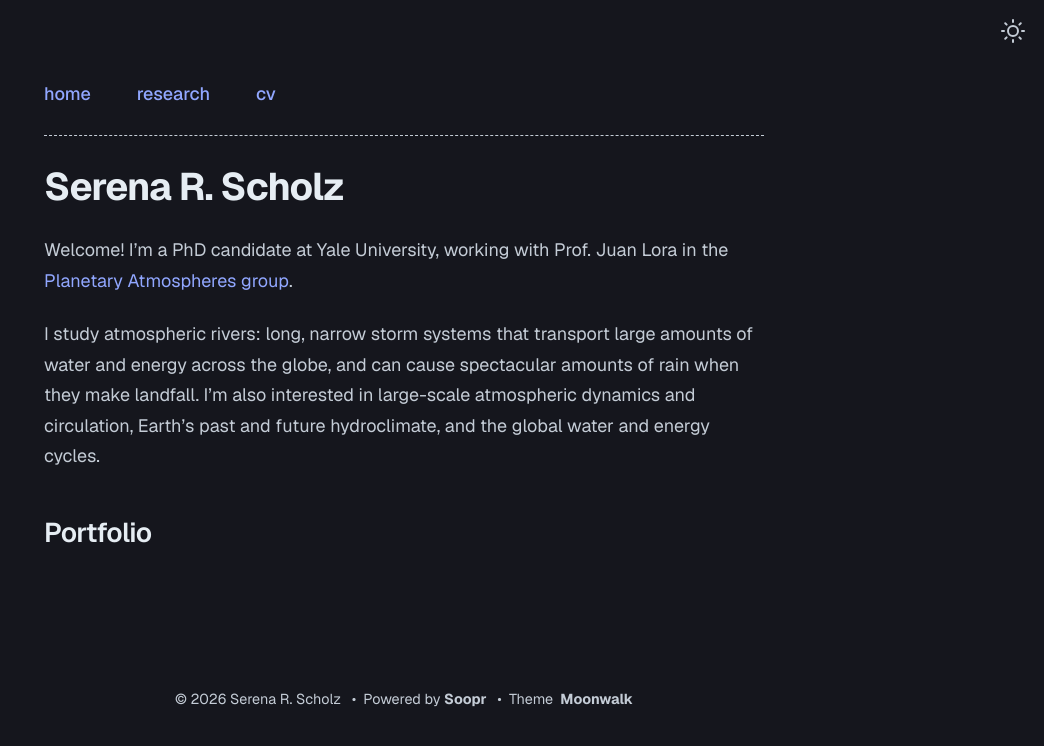
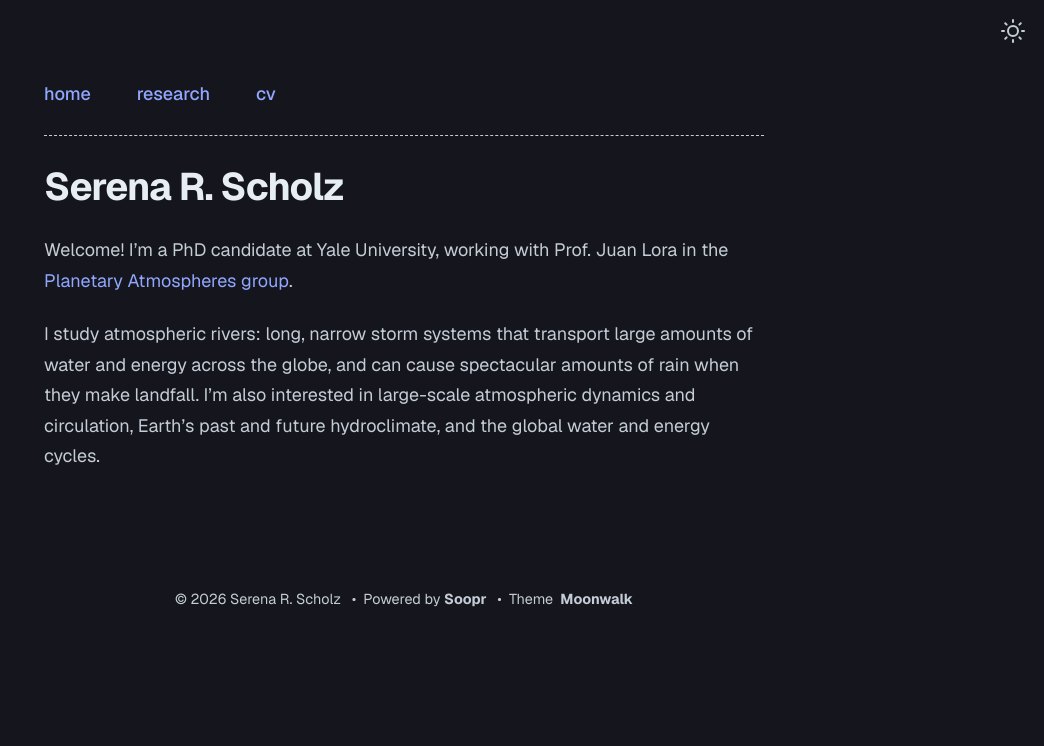
Before and after one commit to serenarscholz/serenarscholz.github.io, a Jekyll site: the page built from index.md, in a window 1280 px wide. Shown: the top 746 px of the page, without its empty margins (236-1280 px from the left). Built offline with Jekyll 4.4.1, drawn with Linux system fonts in a browser that asks for light colours.

Commit message:
Update _config.yml

```diff
--- a/_config.yml
+++ b/_config.yml
@@ -18,13 +18,13 @@ theme_config:
   show_footer: false # show footer links in home page,add in _data/home.yml
   show_copyright: true # show copyright notice in footer
   # following keys are using to create home layout
-  show_projects: true # show projects as cards, add in _data/home.yml
+  show_projects: false # show projects as cards, add in _data/home.yml
   show_blog: false # show blog posts added in _posts
   show_old_projects: false # show old projects as cards, add in _data/home.yml
   show_misc_list: false # show generic vertical list for misc details, add _data/home.yml
   show_reading_time: false # show number of words and reading time in the blog posts
-  show_tags: true # show tags in a blog posts
-  show_code_copy: true # show copy button on code blocks
+  show_tags: false # show tags in a blog posts
+  show_code_copy: false # show copy button on code blocks
   show_progress_bar: false # show reading progress bar on posts
   show_back_to_top: true # show back-to-top button
   show_post_nav: true # show prev/next links on posts
@@ -33,8 +33,8 @@ theme_config:
   show_link_previews: true # show preview cards when hovering internal post links
   # options for "home" page
   home:
-    title_projects: Portfolio
-    title_misc_list: Details
+    title_projects:
+    title_misc_list:
     title_blog:
     title_old_projects:
 
```
